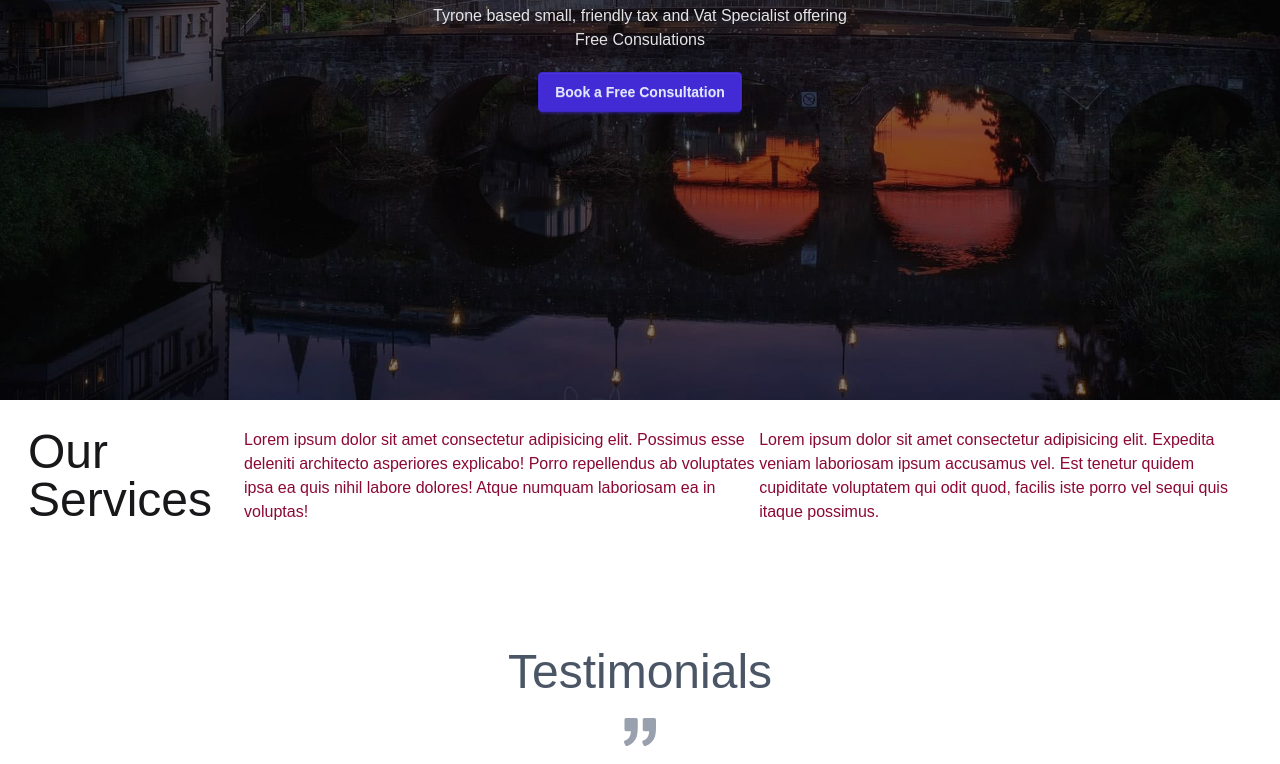
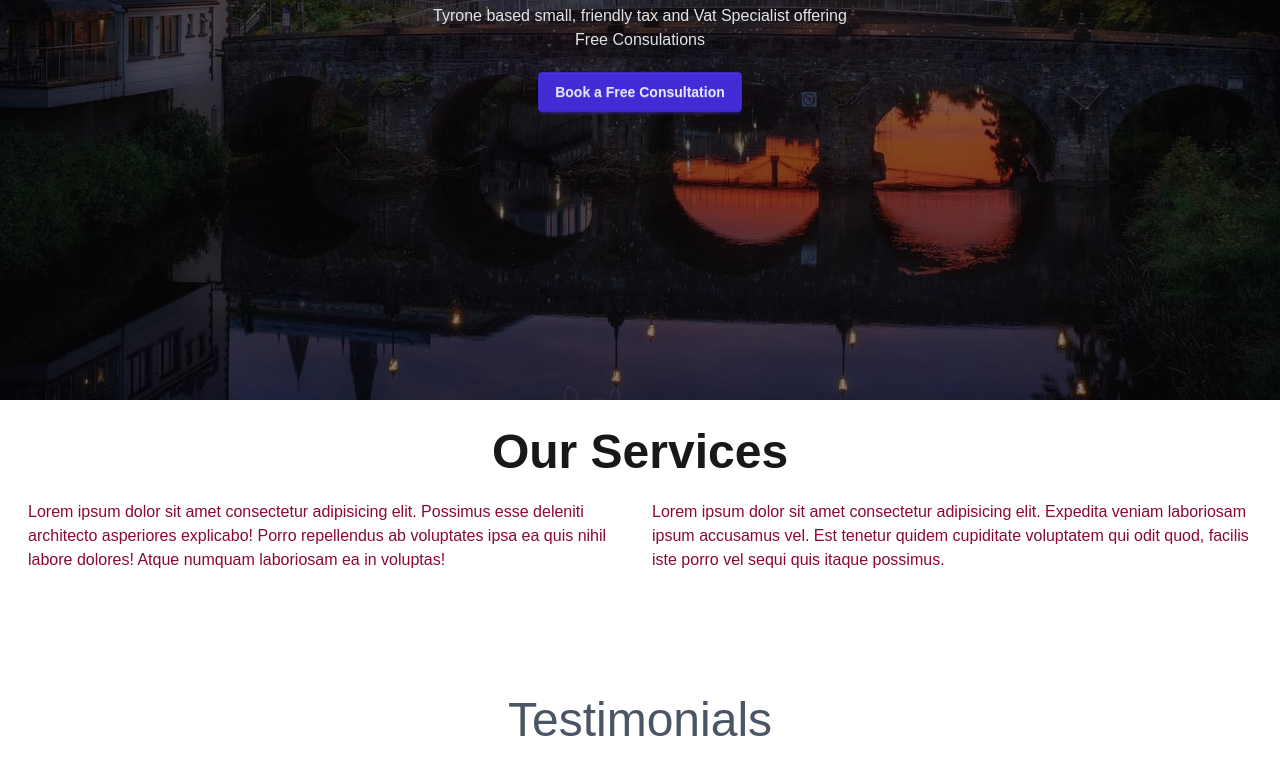
Before and after one commit to bnyari196/accountancy-app, a Next.js app: page / in a window 1280 px wide. Shown: the part 480-1244 px from the top of the page. Built offline with nearby package versions, Linux system fonts and the light colour scheme.

Commit message:
Services Desktop view Fixed & Footer added to the body tag within layout file

```diff
--- a/app/components/Services.tsx
+++ b/app/components/Services.tsx
@@ -2,15 +2,20 @@ import React from 'react'
 
 const services = () => {
   return (
-    <div className= "flex flex-col items-center gap-6 p-7 md:flex-row md:gap-8 rounded-2xl">
-        <div>
-            <span className= "text-5xl"> Our Services </span>
-        </div>
-        <div className="flex items-center text-rose-900">
-            <span>Lorem ipsum dolor sit amet consectetur adipisicing elit. Possimus esse deleniti architecto asperiores explicabo! Porro repellendus ab voluptates ipsa ea quis nihil labore dolores! Atque numquam laboriosam ea in voluptas!</span>
-            <span>Lorem ipsum dolor sit amet consectetur adipisicing elit. Expedita veniam laboriosam ipsum accusamus vel. Est tenetur quidem cupiditate voluptatem qui odit quod, facilis iste porro vel sequi quis itaque possimus.</span>
-        </div>
-    </div>
+<div className="p-7 rounded-2xl">
+  <div className="mb-6 text-center">
+    <span className="text-5xl font-semibold">Our Services</span>
+  </div>
+  <div className="grid grid-cols-1 md:grid-cols-2 gap-6 text-rose-900">
+    <p>
+      Lorem ipsum dolor sit amet consectetur adipisicing elit. Possimus esse deleniti architecto asperiores explicabo! Porro repellendus ab voluptates ipsa ea quis nihil labore dolores! Atque numquam laboriosam ea in voluptas!
+    </p>
+    <p>
+      Lorem ipsum dolor sit amet consectetur adipisicing elit. Expedita veniam laboriosam ipsum accusamus vel. Est tenetur quidem cupiditate voluptatem qui odit quod, facilis iste porro vel sequi quis itaque possimus.
+    </p>
+  </div>
+</div>
+
   )
 }
 
--- a/app/layout.tsx
+++ b/app/layout.tsx
@@ -31,8 +31,9 @@ export default function RootLayout({
       >
         <NavBar />
         {children}
+        <Footer />
       </body>
-      <Footer />
+
     </html>
   );
 }
```
